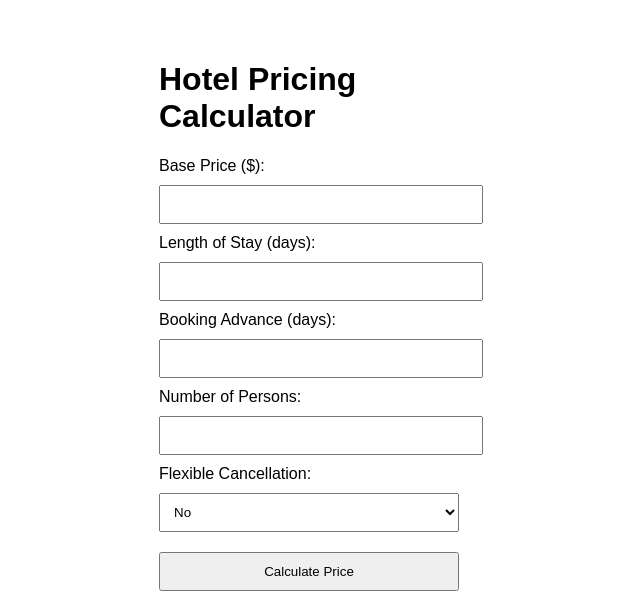
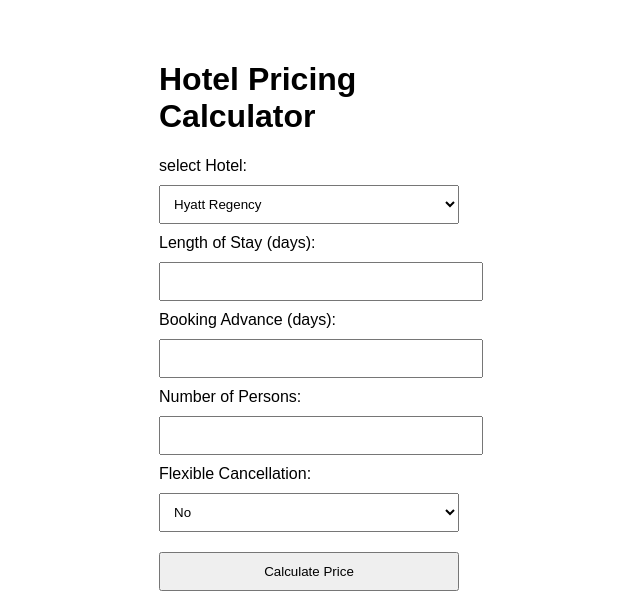
Before and after one commit to ab3lT/Hotel-Price-, a Django app: page / in a window 1280 px wide. Shown: the top 600 px of the page, without its empty margins (331-971 px from the left). Run offline with Django 5.2, Linux system fonts and the light colour scheme.

Commit message:
input change

```diff
--- a/hotel_app/templates/hotel_pricing.html
+++ b/hotel_app/templates/hotel_pricing.html
@@ -26,8 +26,16 @@
         <h1>Hotel Pricing Calculator</h1>
         <form action="" method="post">
             {% csrf_token %}
-            <label for="base_price">Base Price ($):</label>
-            <input type="selection" id="base_price" name="base_price" required step="any">
+            <!-- <label for="base_price">Base Price ($):</label>
+            <input type="selection" id="base_price" name="base_price" required step="any"> -->
+
+            <label for="base_price">select Hotel:</label>
+            <select name="base_price">
+
+                    <option value="243">Hyatt Regency </option>
+                    <option value="180 Light">Skylight hotel</option>
+
+            </select>
 
             <label for="length_of_stay">Length of Stay (days):</label>
             <input type="number" id="length_of_stay" name="length_of_stay" required>
```
